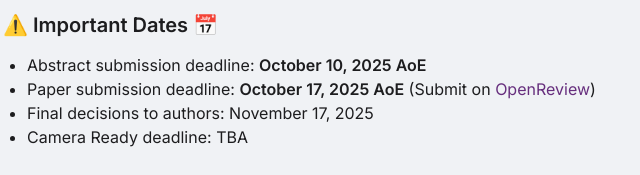
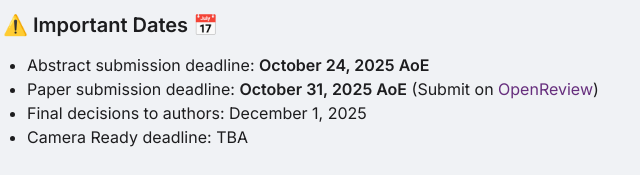
Before and after one commit to world-model-mila/world-model-mila.github.io, a website built with Vite: page index.html in a window 1280 px wide. Shown: the part 2113-2288 px from the top of the page, 153-793 px from the left. Built offline with nearby package versions, Linux system fonts and the light colour scheme; files whose address does not match are found by name.

Commit message:
Update index.html

```diff
--- a/index.html
+++ b/index.html
@@ -136,9 +136,9 @@
 
         <h3>⚠️ Important Dates 📅</h3>
         <ul>
-          <li> Abstract submission deadline: <strong>October 10, 2025 AoE</strong></li>
-          <li> Paper submission deadline: <strong>October 17, 2025 AoE</strong> (Submit on <a style="color: var(--color-primary);"href="https://openreview.net/group?id=mila.quebec/WMW/2026/Workshop" target="_blank">OpenReview</a>)</li>
-          <li> Final decisions to authors: November 17, 2025</li>
+          <li> Abstract submission deadline: <strong>October 24, 2025 AoE</strong></li>
+          <li> Paper submission deadline: <strong>October 31, 2025 AoE</strong> (Submit on <a style="color: var(--color-primary);"href="https://openreview.net/group?id=mila.quebec/WMW/2026/Workshop" target="_blank">OpenReview</a>)</li>
+          <li> Final decisions to authors: December 1, 2025</li>
           <li> Camera Ready deadline: TBA</li>
         </ul>
       </div>
```
